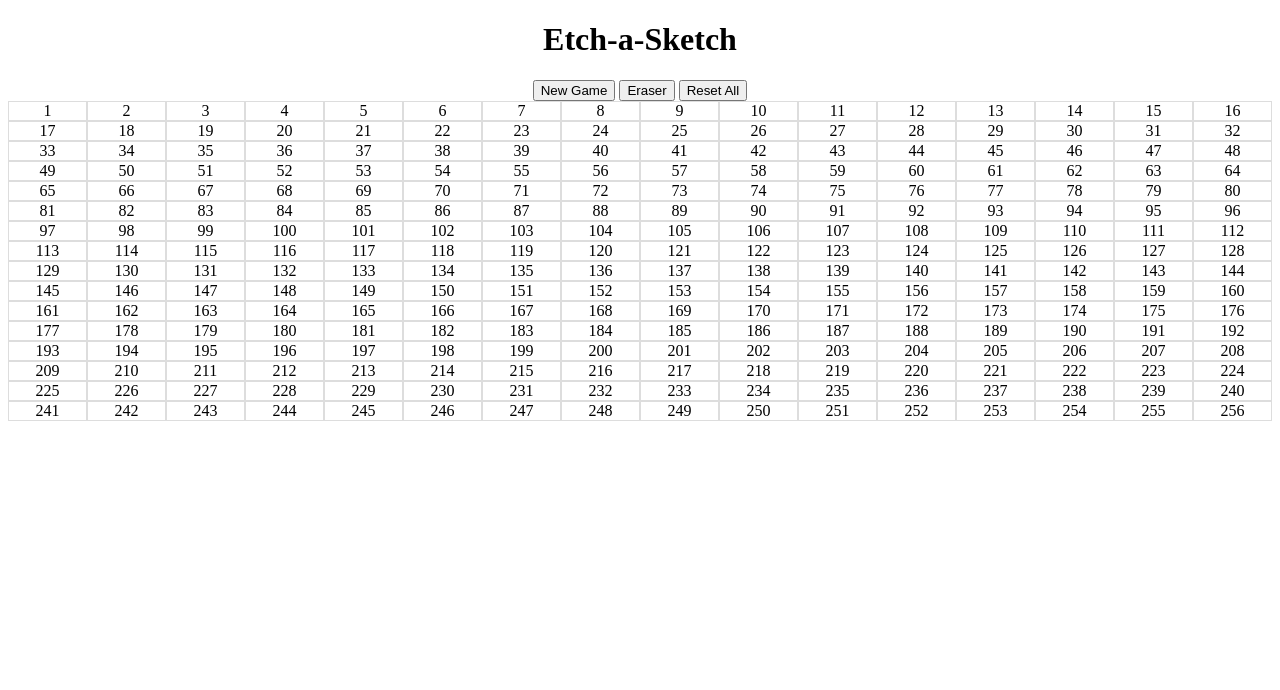
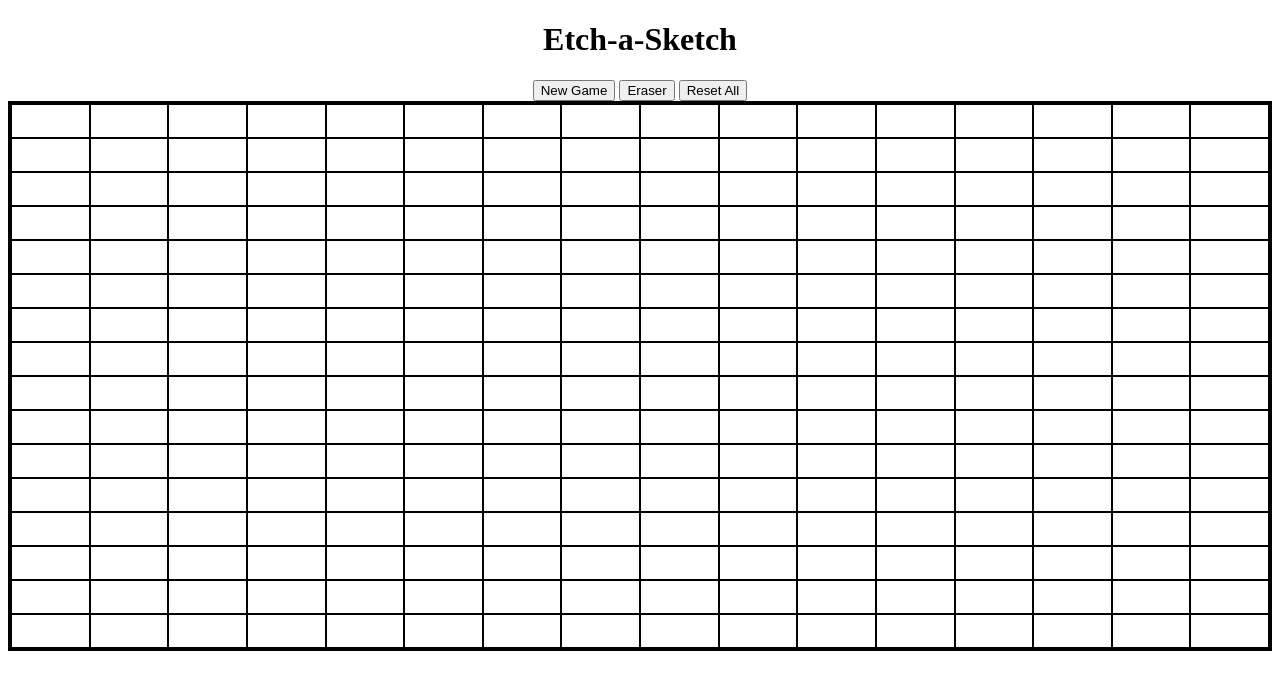
Before and after one commit to manishcs50class/etch-a-sketch, a plain HTML site: page index.html in a window 1280 px wide. Drawn offline with Linux system fonts and the light colour scheme.

Commit message:
Make changes to the grid so as to individually interpret each cells

```diff
--- a/index.js
+++ b/index.js
@@ -1,16 +1,23 @@
 const container = document.getElementById("container");
 
 function createGrid(rows, cols) {
-    // for (let i = 0; i < 16; i++) {
-    //     for (let j = 0; j < 16; j++) {
     container.style.setProperty('--grid-rows', rows);
     container.style.setProperty('--grid-cols', cols);
 
     // create rows * cols number of cells inside container div
     for (cellCount = 0; cellCount < (rows * cols); cellCount++) {
         let cell = document.createElement("div");
-        cell.innerText = (cellCount + 1);
+        // Cells are unique because we have to change color individually
+        cell.setAttribute("id", cellCount + 1);
+
+        // Make cells visible.
+        cell.style.border = "0.1em solid black";
+        cell.style.background = "white";
+        cell.style.padding = "1em"
+
         container.appendChild(cell).className = "grid";
+
+
     };
 };
 createGrid(16, 16);
--- a/style.css
+++ b/style.css
@@ -4,7 +4,7 @@
 }
 
 #container {
-
+    border: solid;
     display: grid;
     grid-gap: 0em;
     grid-template-rows: repeat(var(--grid-rows), 1fr);
@@ -13,6 +13,6 @@
 
 .grid {
     /* padding: 1em; */
-    border: 1px solid #ddd;
+    border: 1px solid #0c0202;
     text-align: center;
 }
```
